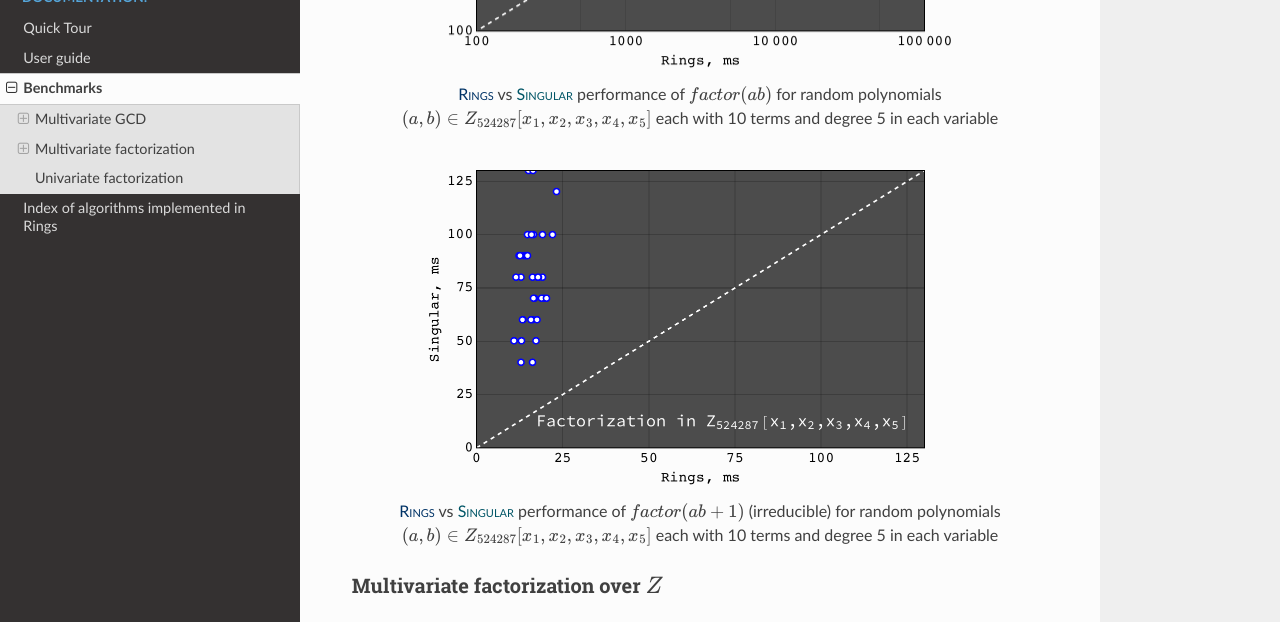
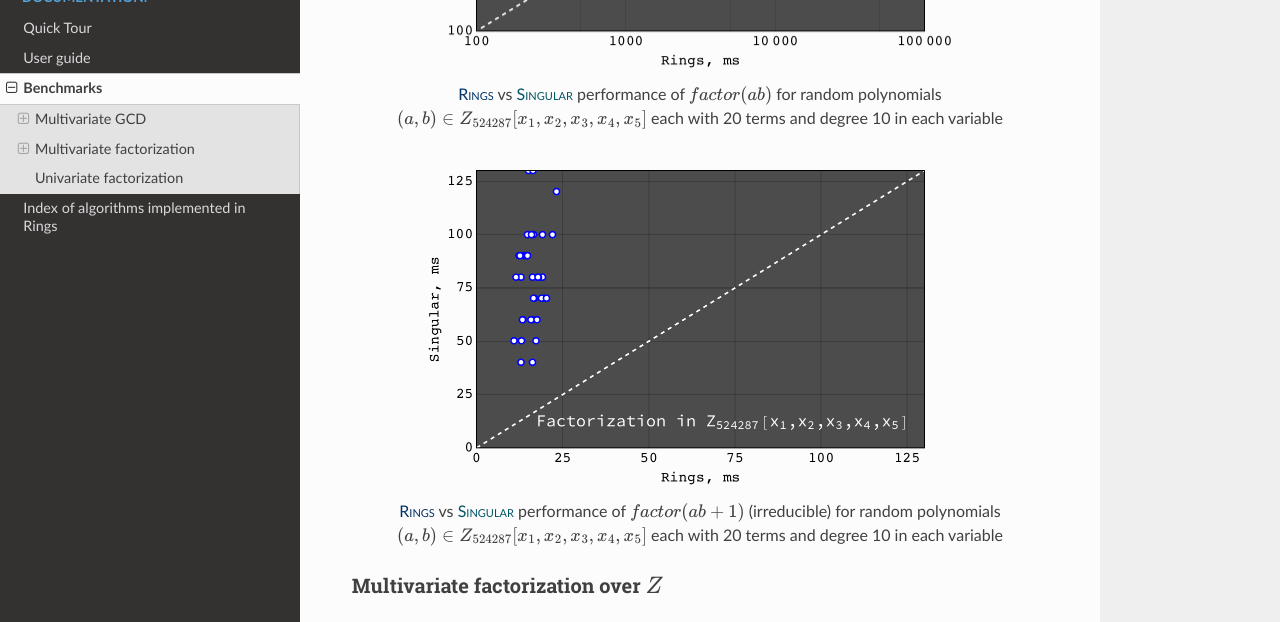
Before and after one commit to PoslavskySV/rings, a Sphinx documentation site: the page built from doc/benchmarks.rst, in a window 1280 px wide and 900 px high, scrolled down 12408 px. Shown: the part 149-771 px from the top of the window. Built offline with Sphinx 7.4.7 and the Read the Docs theme 2.0.0, drawn with Linux system fonts in a browser that asks for light colours.

Commit message:
Docs: fix for figures captions.

```diff
--- a/doc/benchmarks.rst
+++ b/doc/benchmarks.rst
@@ -318,7 +318,7 @@ Factorization in :math:`Z_{524287}[x_1,x_2,x_3,x_4,x_5]`
 
    ..
 
-   |Rings| vs |Singular| performance of :math:`factor(a b)` for random polynomials :math:`(a, b) \in Z_{524287}[x_1,x_2,x_3,x_4,x_5]` each with 10 terms and degree 5 in each variable
+   |Rings| vs |Singular| performance of :math:`factor(a b)` for random polynomials :math:`(a, b) \in Z_{524287}[x_1,x_2,x_3,x_4,x_5]` each with 20 terms and degree 10 in each variable
 
 .. figure:: _static/factor_irred_z524287_5vars_rings_vs_singular.png
    :scale: 50%
@@ -326,7 +326,7 @@ Factorization in :math:`Z_{524287}[x_1,x_2,x_3,x_4,x_5]`
 
    ..
 
-   |Rings| vs |Singular| performance of :math:`factor(a b + 1)` (irreducible) for random polynomials :math:`(a, b) \in Z_{524287}[x_1,x_2,x_3,x_4,x_5]` each with 10 terms and degree 5 in each variable
+   |Rings| vs |Singular| performance of :math:`factor(a b + 1)` (irreducible) for random polynomials :math:`(a, b) \in Z_{524287}[x_1,x_2,x_3,x_4,x_5]` each with 20 terms and degree 10 in each variable
 
 
 
```
